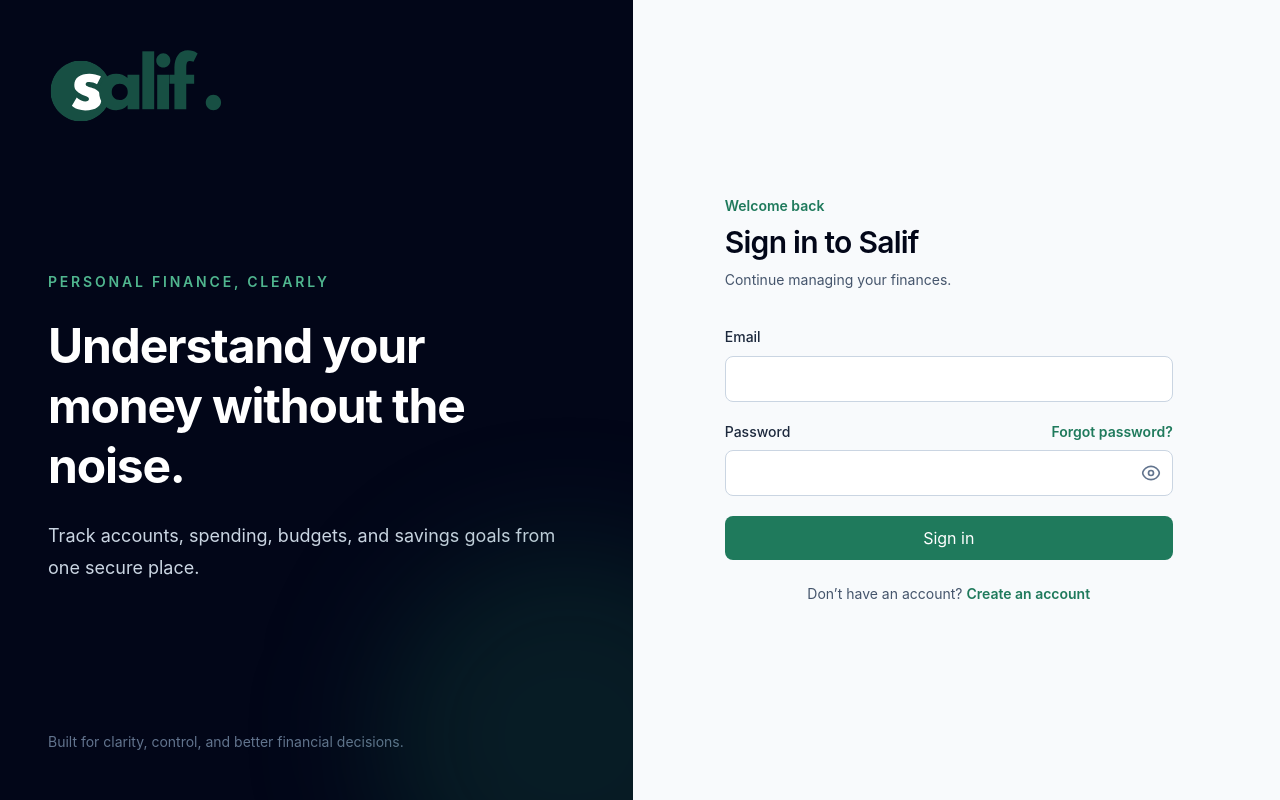
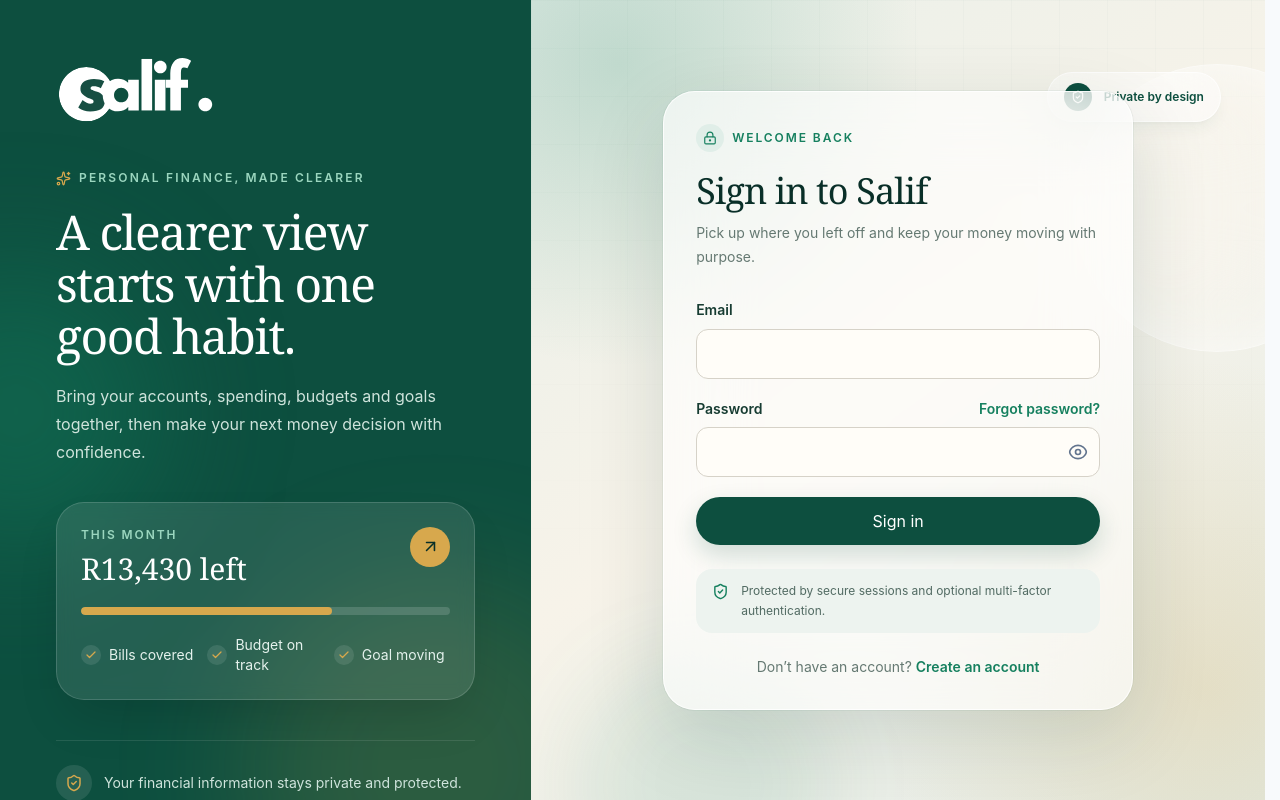
Before and after one commit to ssalidm/fintrack, a React (Vite) app in the folder frontend/: page /login in a window 1280 px wide. Built offline with nearby package versions, Linux system fonts and the light colour scheme; no server answers.

Commit message:
feat(frontend): refresh auth experience

```diff
--- a/frontend/src/features/auth/layouts/AuthLayout.tsx
+++ b/frontend/src/features/auth/layouts/AuthLayout.tsx
@@ -1,18 +1,39 @@
-import {Link, Outlet} from 'react-router'
-import salifLogoDark from '../../../assets/brand/salif-logo-dark.svg'
+import {
+  ArrowUpRight,
+  Check,
+  LockKeyhole,
+  ShieldCheck,
+  Sparkles,
+} from 'lucide-react'
+import {
+  Link,
+  Outlet,
+  useLocation,
+} from 'react-router'
+
 import salifLogoGreen from '../../../assets/brand/salif-logo-green.svg'
+import salifLogoLight from '../../../assets/brand/salif-logo-light.svg'
 
 interface BrandLinkProps {
-  readonly variant: 'dark' | 'green'
+  readonly variant: 'green' | 'light'
 }
 
-function BrandLink({variant}: BrandLinkProps) {
-  const logo = variant === 'green' ? salifLogoGreen : salifLogoDark
+function BrandLink({
+  variant,
+}: BrandLinkProps) {
+  const logo =
+    variant === 'light'
+      ? salifLogoLight
+      : salifLogoGreen
 
   return (
-    <Link to="/" aria-label="Salif home">
+    <Link
+      to="/"
+      aria-label="Salif home"
+      className="inline-flex"
+    >
       <img
-        className="h-auto w-44"
+        className="h-auto w-36 object-contain sm:w-40"
         src={logo}
         alt=""
       />
@@ -20,45 +41,170 @@
   )
 }
 
-function AuthLayout() {
+function FinancialPreview() {
   return (
-    <div className="min-h-screen bg-slate-50 lg:grid lg:grid-cols-2">
-      <aside
-        className="relative hidden overflow-hidden bg-slate-950 p-12 text-white lg:flex lg:flex-col">
-        <BrandLink variant="green"/>
-
-        <div className="my-auto max-w-xl">
-          <p className="mb-6 text-sm font-semibold tracking-[0.2em] text-[#50b68f] uppercase">
-            Personal finance, clearly
+    <div className="mt-9 max-w-lg rounded-[1.75rem] border border-white/15 bg-white/10 p-5 shadow-2xl shadow-black/15 backdrop-blur-sm sm:p-6">
+      <div className="flex items-start justify-between gap-4">
+        <div>
+          <p className="text-xs font-semibold uppercase tracking-[0.16em] text-[#9bd6bf]">
+            This month
           </p>
 
-          <h1 className="text-5xl font-bold leading-tight tracking-tight">
-            Understand your money without the noise.
-          </h1>
-
-          <p className="mt-6 max-w-lg text-lg leading-8 text-slate-300">
-            Track accounts, spending, budgets, and savings goals from one
-            secure place.
+          <p className="mt-2 font-serif text-3xl text-white">
+            R13,430 left
           </p>
         </div>
 
-        <p className="text-sm text-slate-500">
-          Built for clarity, control, and better financial decisions.
-        </p>
+        <span className="grid size-10 shrink-0 place-items-center rounded-full bg-[#d7a84d] text-[#092f28]">
+          <ArrowUpRight
+            size={19}
+            aria-hidden
+          />
+        </span>
+      </div>
+
+      <div className="mt-5 h-2 overflow-hidden rounded-full bg-white/15">
+        <span className="block h-full w-[68%] rounded-full bg-[#d7a84d]" />
+      </div>
+
+      <div className="mt-5 grid gap-2.5 text-sm text-[#e5f2ed] sm:grid-cols-3">
+        {[
+          'Bills covered',
+          'Budget on track',
+          'Goal moving',
+        ].map((item) => (
+          <span
+            key={item}
+            className="flex items-center gap-2"
+          >
+            <span className="grid size-5 shrink-0 place-items-center rounded-full bg-white/10 text-[#d7a84d]">
+              <Check
+                size={12}
+                strokeWidth={2.5}
+                aria-hidden
+              />
+            </span>
+
+            {item}
+          </span>
+        ))}
+      </div>
+    </div>
+  )
+}
+
+function AuthLayout() {
+  const location = useLocation()
+
+  const isRegisterRoute =
+    location.pathname === '/register'
+
+  return (
+    <div className="min-h-screen bg-[#f4f1e8] lg:grid lg:grid-cols-[minmax(22rem,42fr)_minmax(0,58fr)]">
+      <aside className="relative hidden min-h-screen overflow-hidden bg-[#0d4f3f] p-10 text-white lg:sticky lg:top-0 lg:flex lg:h-screen lg:flex-col xl:p-14">
+        <div
+          className="pointer-events-none absolute -left-32 top-1/3 size-72 rounded-full bg-[#16805f]/40 blur-3xl"
+          aria-hidden="true"
+        />
 
         <div
-          className="absolute -right-32 -bottom-32 size-96 rounded-full bg-[#1f7a5c]/20 blur-3xl"
+          className="pointer-events-none absolute -bottom-40 -right-24 size-96 rounded-full bg-[#d7a84d]/15 blur-3xl"
           aria-hidden="true"
         />
+
+        <div className="relative z-10">
+          <BrandLink variant="light" />
+        </div>
+
+        <div className="relative z-10 my-auto py-10">
+          <div className="flex items-center gap-2 text-xs font-semibold uppercase tracking-[0.18em] text-[#9bd6bf]">
+            <Sparkles
+              size={15}
+              className="text-[#d7a84d]"
+              aria-hidden
+            />
+
+            Personal finance, made clearer
+          </div>
+
+          <h1 className="mt-5 max-w-xl font-serif text-4xl leading-[1.08] tracking-[-0.03em] text-white xl:text-5xl">
+            A clearer view starts with one good habit.
+          </h1>
+
+          <p className="mt-5 max-w-lg text-base leading-7 text-[#cfe4dc]">
+            Bring your accounts, spending, budgets and
+            goals together, then make your next money
+            decision with confidence.
+          </p>
+
+          <FinancialPreview />
+        </div>
+
+        <div className="relative z-10 flex items-center gap-3 border-t border-white/10 pt-6 text-sm text-[#cfe4dc]">
+          <span className="grid size-9 shrink-0 place-items-center rounded-full bg-white/10 text-[#d7a84d]">
+            <ShieldCheck
+              size={18}
+              aria-hidden
+            />
+          </span>
+
+          <span>
+            Your financial information stays private
+            and protected.
+          </span>
+        </div>
       </aside>
 
-      <main className="flex min-h-screen items-center justify-center px-6 py-12 sm:px-10">
-        <div className="w-full max-w-md">
-          <div className="mb-12 lg:hidden">
-            <BrandLink variant="dark"/>
+      <main className="relative isolate flex min-h-screen flex-col overflow-hidden bg-[radial-gradient(circle_at_12%_8%,rgba(22,128,95,0.20),transparent_31%),radial-gradient(circle_at_92%_86%,rgba(215,168,77,0.22),transparent_34%),linear-gradient(145deg,#e8efe9_0%,#f7f3e9_48%,#e3ece7_100%)] px-4 py-5 sm:px-8 sm:py-8 lg:justify-center lg:px-10 lg:py-12 xl:px-16">
+        <div
+          className="auth-surface-grid pointer-events-none absolute inset-0 -z-10 opacity-55"
+          aria-hidden="true"
+        />
+
+        <div
+          className="pointer-events-none absolute -right-24 top-[8%] -z-10 size-72 rounded-full border border-white/50 bg-white/20 shadow-[inset_0_0_45px_rgba(255,255,255,0.5)] backdrop-blur-3xl"
+          aria-hidden="true"
+        />
+
+        <div
+          className="pointer-events-none absolute -bottom-28 left-[6%] -z-10 size-64 rounded-full bg-[#16805f]/10 blur-2xl"
+          aria-hidden="true"
+        />
+
+        {!isRegisterRoute && (
+          <div className="pointer-events-none absolute right-[6%] top-[9%] hidden items-center gap-3 rounded-full border border-white/70 bg-white/45 px-4 py-2.5 text-xs font-semibold text-[#0d4f3f] shadow-lg shadow-[#0d4f3f]/5 backdrop-blur-xl xl:flex">
+            <span className="grid size-7 place-items-center rounded-full bg-[#0d4f3f] text-white">
+              <ShieldCheck
+                size={14}
+                aria-hidden
+              />
+            </span>
+
+            Private by design
           </div>
+        )}
 
-          <Outlet/>
+        <div className="mb-6 flex items-center justify-between rounded-2xl border border-white/75 bg-white/55 px-4 py-3 shadow-sm backdrop-blur-xl lg:hidden">
+          <BrandLink variant="green" />
+
+          <span className="flex items-center gap-2 text-xs font-medium text-[#526b63]">
+            <LockKeyhole
+              size={14}
+              aria-hidden
+            />
+
+            Secure access
+          </span>
+        </div>
+
+        <div
+          className={`relative z-10 mx-auto w-full ${
+            isRegisterRoute
+              ? 'max-w-[640px]'
+              : 'max-w-[470px]'
+          }`}
+        >
+          <Outlet />
         </div>
       </main>
     </div>
--- a/frontend/src/features/auth/pages/LoginPage.tsx
+++ b/frontend/src/features/auth/pages/LoginPage.tsx
@@ -1,4 +1,8 @@
 import { zodResolver } from '@hookform/resolvers/zod'
+import {
+  LockKeyhole,
+  ShieldCheck,
+} from 'lucide-react'
 import { useState } from 'react'
 import { useForm } from 'react-hook-form'
 import {
@@ -17,9 +21,10 @@
 } from '../validation/loginSchema'
 
 const inputClasses =
-  'block w-full rounded-lg border border-slate-300 bg-white px-3 py-2.5 text-slate-950 ' +
-  'outline-none transition placeholder:text-slate-400 focus:border-[#1F7A5C] focus:ring-2 ' +
-  'focus:ring-[#1F7A5C]/20 disabled:cursor-not-allowed disabled:bg-slate-100'
+  'block w-full rounded-xl border border-[#d6d2c8] bg-[#fffdf8] px-3.5 py-3 ' +
+  'text-sm text-[#092f28] outline-none transition placeholder:text-slate-400 ' +
+  'focus:border-[#16805f] focus:ring-2 focus:ring-[#16805f]/20 ' +
+  'disabled:cursor-not-allowed disabled:bg-[#efede6]'
 
 function getRedirectPath(
   state: unknown,
@@ -47,15 +52,11 @@
 }
 
 export default function LoginPage() {
-  const [
-    showPassword,
-    setShowPassword,
-  ] = useState(false)
+  const [showPassword, setShowPassword] =
+    useState(false)
 
-  const [
-    submitError,
-    setSubmitError,
-  ] = useState<string | null>(null)
+  const [submitError, setSubmitError] =
+    useState<string | null>(null)
 
   const { login, status } = useAuth()
   const navigate = useNavigate()
@@ -75,7 +76,6 @@
     },
   } = useForm<LoginFormValues>({
     resolver: zodResolver(loginSchema),
-
     defaultValues: {
       email: '',
       password: '',
@@ -93,25 +93,18 @@
         password: values.password,
       })
 
-      if (
-        result.status ===
-        'MFA_REQUIRED'
-      ) {
+      if (result.status === 'MFA_REQUIRED') {
         if (!result.mfaChallenge) {
           setSubmitError(
             'Salif returned an invalid authentication challenge.',
           )
-
           return
         }
 
         navigate('/login/mfa', {
           replace: true,
-
           state: {
-            challenge:
-              result.mfaChallenge,
-
+            challenge: result.mfaChallenge,
             from: redirectTo,
           },
         })
@@ -123,22 +116,14 @@
         replace: true,
       })
     } catch (error) {
-      if (
-        !(
-          error instanceof
-          ApiClientError
-        )
-      ) {
+      if (!(error instanceof ApiClientError)) {
         setSubmitError(
           'Something went wrong. Please try again.',
         )
-
         return
       }
 
-      if (
-        error.validationErrors?.email
-      ) {
+      if (error.validationErrors?.email) {
         setError('email', {
           type: 'server',
           message:
@@ -146,14 +131,11 @@
         })
       }
 
-      if (
-        error.validationErrors?.password
-      ) {
+      if (error.validationErrors?.password) {
         setError('password', {
           type: 'server',
           message:
-            error.validationErrors
-              .password,
+            error.validationErrors.password,
         })
       }
 
@@ -183,35 +165,43 @@
 
   return (
     <section
-      className="w-full max-w-md"
+      className="auth-panel-enter rounded-[2rem] border border-white/80 bg-white/64 p-6 shadow-[0_26px_80px_rgba(9,47,40,0.14)] ring-1 ring-[#0d4f3f]/5 backdrop-blur-2xl sm:p-8"
       aria-labelledby="login-title"
     >
       <header>
-        <p className="text-sm font-semibold text-[#1F7A5C]">
+        <div className="flex items-center gap-2 text-xs font-semibold uppercase tracking-[0.16em] text-[#16805f]">
+          <span className="grid size-7 place-items-center rounded-full bg-[#e0eee8]">
+            <LockKeyhole
+              size={14}
+              aria-hidden
+            />
+          </span>
+
           Welcome back
-        </p>
+        </div>
 
         <h1
           id="login-title"
-          className="mt-2 text-3xl font-semibold tracking-tight text-slate-950"
+          className="mt-4 font-serif text-4xl leading-tight tracking-[-0.025em] text-[#092f28]"
         >
           Sign in to Salif
         </h1>
 
-        <p className="mt-2 text-sm leading-6 text-slate-600">
-          Continue managing your finances.
+        <p className="mt-2 text-sm leading-6 text-[#657972]">
+          Pick up where you left off and keep your money
+          moving with purpose.
         </p>
       </header>
 
       <form
-        className="mt-8 space-y-5"
+        className="mt-7 space-y-5"
         onSubmit={handleSubmit(onSubmit)}
         noValidate
       >
         <div>
           <label
             htmlFor="email"
-            className="text-sm font-medium text-slate-800"
+            className="text-sm font-semibold text-[#173c32]"
           >
             Email
           </label>
@@ -223,9 +213,7 @@
             inputMode="email"
             disabled={isSubmitting}
             aria-invalid={
-              errors.email
-                ? 'true'
-                : 'false'
+              errors.email ? 'true' : 'false'
             }
             aria-describedby={
               errors.email
@@ -251,14 +239,14 @@
           <div className="flex items-center justify-between gap-4">
             <label
               htmlFor="password"
-              className="text-sm font-medium text-slate-800"
+              className="text-sm font-semibold text-[#173c32]"
             >
               Password
             </label>
 
             <Link
               to="/forgot-password"
-              className="cursor-pointer text-sm font-semibold text-[#1F7A5C] hover:underline"
+              className="text-sm font-semibold text-[#16805f] transition hover:text-[#0d4f3f] hover:underline"
             >
               Forgot password?
             </Link>
@@ -312,7 +300,7 @@
 
         {submitError && (
           <div
-            className="rounded-lg border border-red-200 bg-red-50 px-4 py-3 text-sm text-red-700"
+            className="auth-message-in rounded-xl border border-red-200 bg-red-50 px-4 py-3 text-sm leading-6 text-red-700"
             role="alert"
           >
             {submitError}
@@ -325,7 +313,7 @@
             isSubmitting ||
             status === 'checking'
           }
-          className="flex w-full cursor-pointer justify-center rounded-lg bg-[#1F7A5C] px-4 py-2.5 font-semibold text-white transition hover:bg-[#19664D] focus:outline-none focus:ring-2 focus:ring-[#1F7A5C] focus:ring-offset-2 disabled:cursor-not-allowed disabled:opacity-60"
+          className="flex w-full justify-center rounded-full bg-[#0d4f3f] px-4 py-3 font-semibold text-white shadow-[0_10px_25px_rgba(13,79,63,0.18)] transition hover:-translate-y-0.5 hover:bg-[#092f28] focus:outline-none focus:ring-2 focus:ring-[#16805f] focus:ring-offset-2 disabled:translate-y-0 disabled:opacity-60"
         >
           {isSubmitting
             ? 'Signing in…'
@@ -333,12 +321,25 @@
         </button>
       </form>
 
-      <p className="mt-6 text-center text-sm text-slate-600">
+      <div className="mt-6 flex items-start gap-3 rounded-2xl bg-[#edf3ef] px-4 py-3 text-xs leading-5 text-[#526b63]">
+        <ShieldCheck
+          size={17}
+          className="mt-0.5 shrink-0 text-[#16805f]"
+          aria-hidden
+        />
+
+        <span>
+          Protected by secure sessions and optional
+          multi-factor authentication.
+        </span>
+      </div>
+
+      <p className="mt-6 text-center text-sm text-[#657972]">
         Don’t have an account?{' '}
 
         <Link
           to="/register"
-          className="cursor-pointer font-semibold text-[#1F7A5C] hover:underline"
+          className="font-semibold text-[#16805f] transition hover:text-[#0d4f3f] hover:underline"
         >
           Create an account
         </Link>
--- a/frontend/src/index.css
+++ b/frontend/src/index.css
@@ -72,6 +72,54 @@
   background: rgba(213, 228, 221, 0.38);
 }
 
+.dashboard-app-surface {
+  background:
+    radial-gradient(
+      circle at 92% 4%,
+      rgba(215, 168, 77, 0.16),
+      transparent 24rem
+    ),
+    radial-gradient(
+      circle at 8% 42%,
+      rgba(22, 128, 95, 0.12),
+      transparent 28rem
+    ),
+    linear-gradient(
+      145deg,
+      #edf2ed 0%,
+      #f7f4eb 52%,
+      #e7eee9 100%
+    );
+}
+
+.dashboard-app-surface::before {
+  position: absolute;
+  inset: 0;
+  z-index: -1;
+  content: '';
+  pointer-events: none;
+  background-image:
+    linear-gradient(
+      rgba(13, 79, 63, 0.03) 1px,
+      transparent 1px
+    ),
+    linear-gradient(
+      90deg,
+      rgba(13, 79, 63, 0.03) 1px,
+      transparent 1px
+    );
+  background-size: 56px 56px;
+  mask-image: linear-gradient(
+    to bottom,
+    rgba(0, 0, 0, 0.5),
+    transparent 76%
+  );
+}
+
+.dashboard-app-surface .border-\[\#dedbd2\] {
+  border-color: #c4cec6;
+}
+
 html {
   scroll-behavior: smooth;
 }
@@ -120,6 +168,25 @@
   will-change:
     opacity,
     transform;
+}
+
+.auth-surface-grid {
+  background-image:
+    linear-gradient(
+      rgba(13, 79, 63, 0.055) 1px,
+      transparent 1px
+    ),
+    linear-gradient(
+      90deg,
+      rgba(13, 79, 63, 0.055) 1px,
+      transparent 1px
+    );
+  background-size: 48px 48px;
+  mask-image: linear-gradient(
+    to bottom,
+    rgba(0, 0, 0, 0.7),
+    transparent 82%
+  );
 }
 
 .home-scroll-reveal[data-visible='true'] {
@@ -309,3 +376,59 @@
 .feature-reveal-delay-3 {
   animation-delay: 240ms;
 }
+
+@keyframes auth-panel-enter {
+  from {
+    opacity: 0;
+    transform: translateY(8px);
+  }
+
+  to {
+    opacity: 1;
+    transform: translateY(0);
+  }
+}
+
+.auth-panel-enter {
+  animation: auth-panel-enter 460ms
+    cubic-bezier(0.22, 1, 0.36, 1) backwards;
+}
+
+@keyframes auth-message-in {
+  from {
+    opacity: 0;
+  }
+
+  to {
+    opacity: 1;
+  }
+}
+
+.auth-message-in {
+  animation: auth-message-in 220ms ease-out backwards;
+}
+
+@keyframes auth-success-pop {
+  from {
+    opacity: 0.5;
+    transform: scale(0.92);
+  }
+
+  to {
+    opacity: 1;
+    transform: scale(1);
+  }
+}
+
+.auth-success-pop {
+  animation: auth-success-pop 480ms
+    cubic-bezier(0.22, 1, 0.36, 1) 100ms backwards;
+}
+
+@media (prefers-reduced-motion: reduce) {
+  .auth-panel-enter,
+  .auth-message-in,
+  .auth-success-pop {
+    animation: none;
+  }
+}
--- a/frontend/src/pages/HomePage.tsx
+++ b/frontend/src/pages/HomePage.tsx
@@ -298,6 +298,10 @@
               ],
               [
                 'Security',
+                '#security',
+              ],
+              [
+                'Pricing',
                 '#security',
               ],
             ].map(
```
Also changed, not shown: frontend/src/features/auth/pages/RegisterPage.tsx (+144 -76 lines), frontend/src/features/dashboard/layouts/DashboardLayout.tsx (+18 -12 lines).
